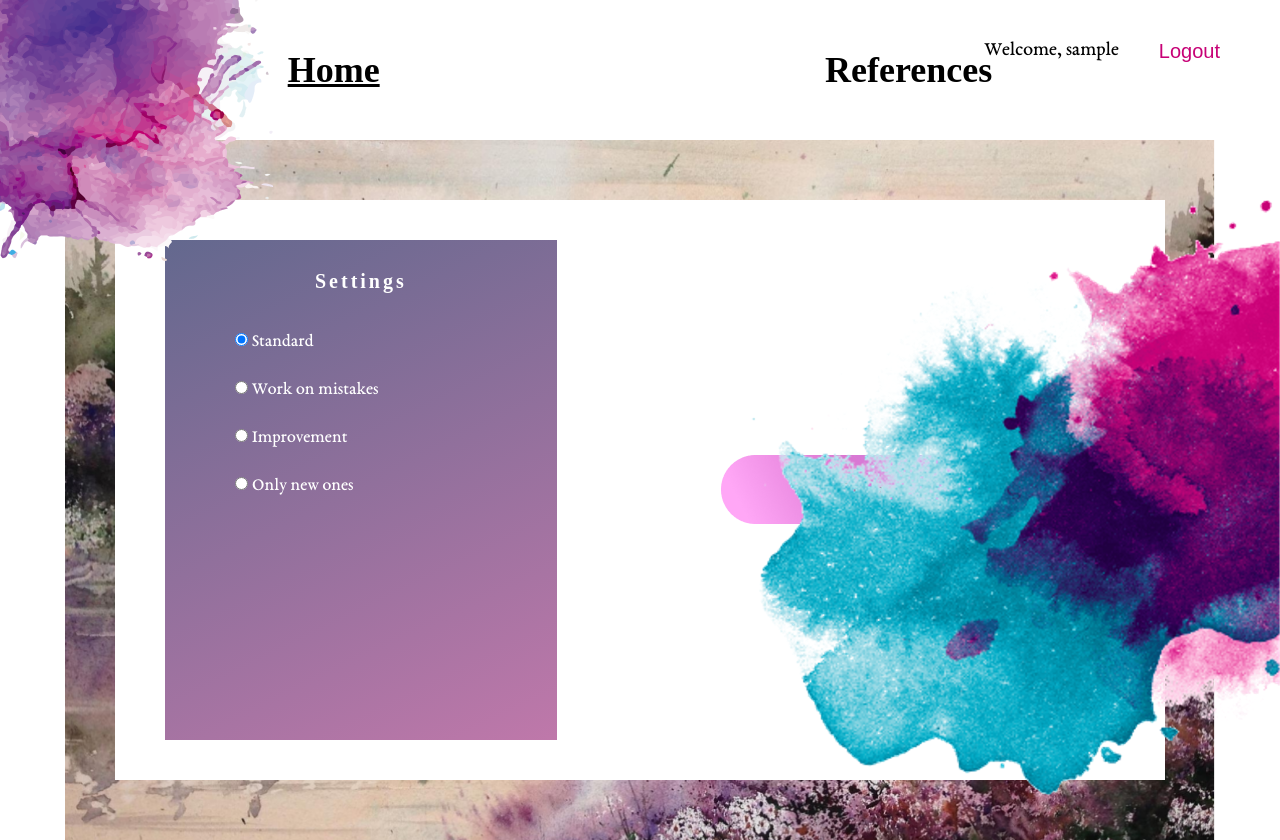
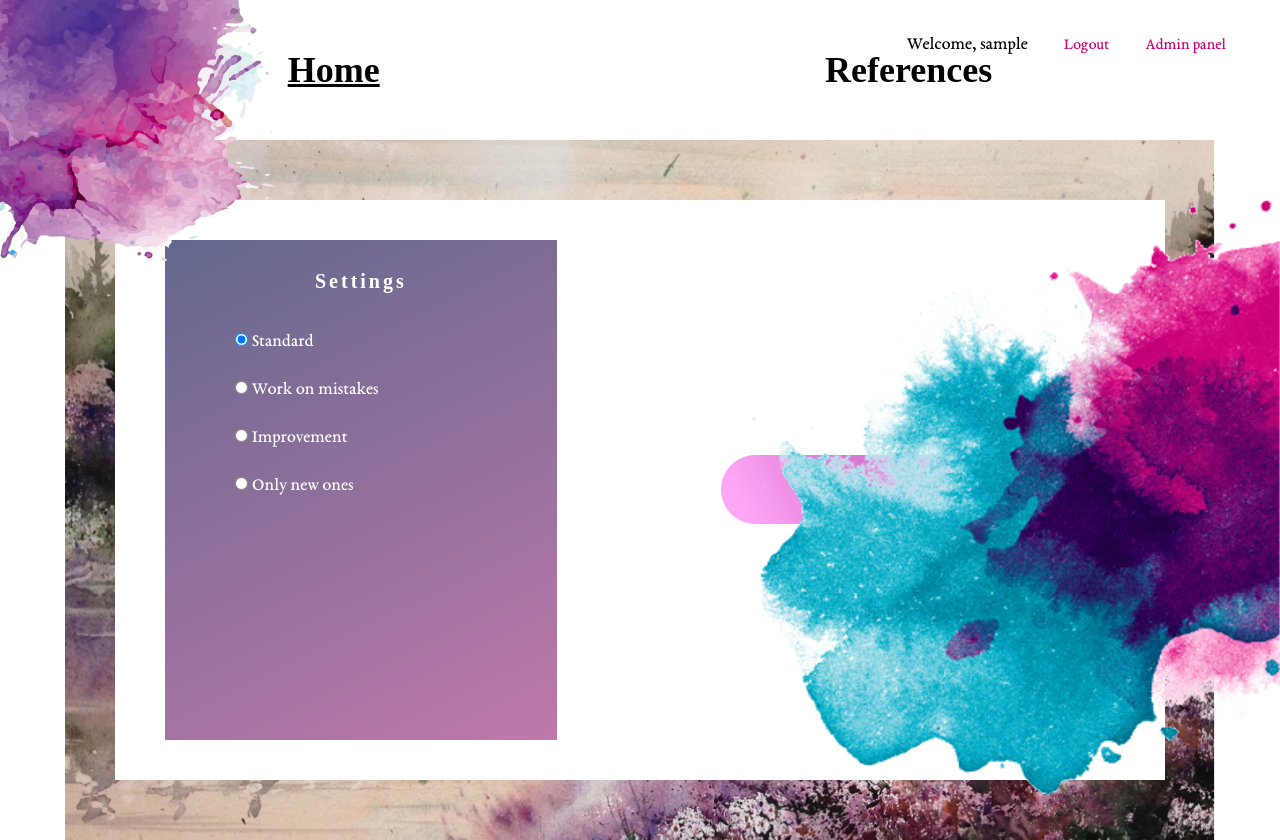
Before and after one commit to DaniilOlivo/artist-references, a Django app: page /references/ in a window 1280 px wide. Run offline with Django 5.2, Linux system fonts and the light colour scheme; the visitor is signed in with stand-in values (Sample User, id 1); some web fonts are replaced.

Commit message:
Add link to admin panel on site

```diff
--- a/static/css/layout.css
+++ b/static/css/layout.css
@@ -67,23 +67,28 @@ main {
 }
 
 .auth-block {
-    font-size: 20px;
+    font-size: 18px;
     position: fixed;
     top: 0;
     right: 0;
     padding: 2em 3em;
     display: flex;
     gap: 2em;
+    align-items: center;
+}
+
+.auth-block__btn {
+    color: #C70176;
+    font-size: 16px;
+    font-family: "Main";
+}
+
+.auth-block__btn:hover {
+    cursor: pointer;
+    text-decoration: underline;
 }
 
 .auth-block__logout {
     border: none;
-    font-size: 20px;
     background-color: transparent;
-    color: #C70176;
 }
-
-.auth-block__logout:hover {
-    cursor: pointer;
-    text-decoration: underline;
-}
--- a/templates/layout.html
+++ b/templates/layout.html
@@ -32,8 +32,12 @@
                 Welcome, {{ user.get_username }}
                 <form action="{% url "logout" %}" method="post">
                     {% csrf_token %}
-                    <input type="submit" value="Logout" class="auth-block__logout">
+                    <input type="submit" value="Logout" class="auth-block__btn auth-block__logout">
                 </form>
+
+                {% if user.is_superuser %}
+                    <a href="/admin/" class="auth-block__btn">Admin panel</a>
+                {% endif %}
         </div>
     {% endif %}
 
```
